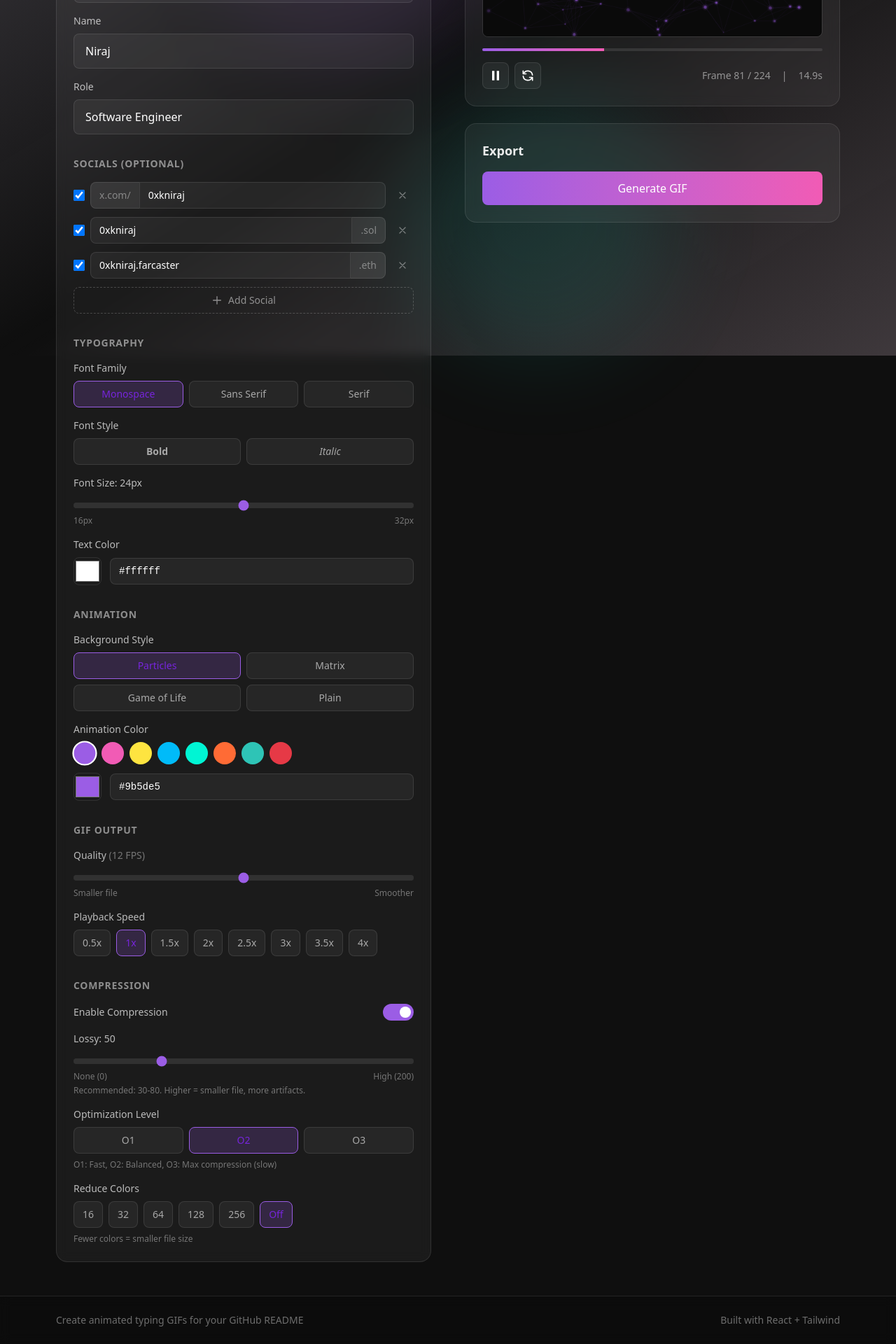
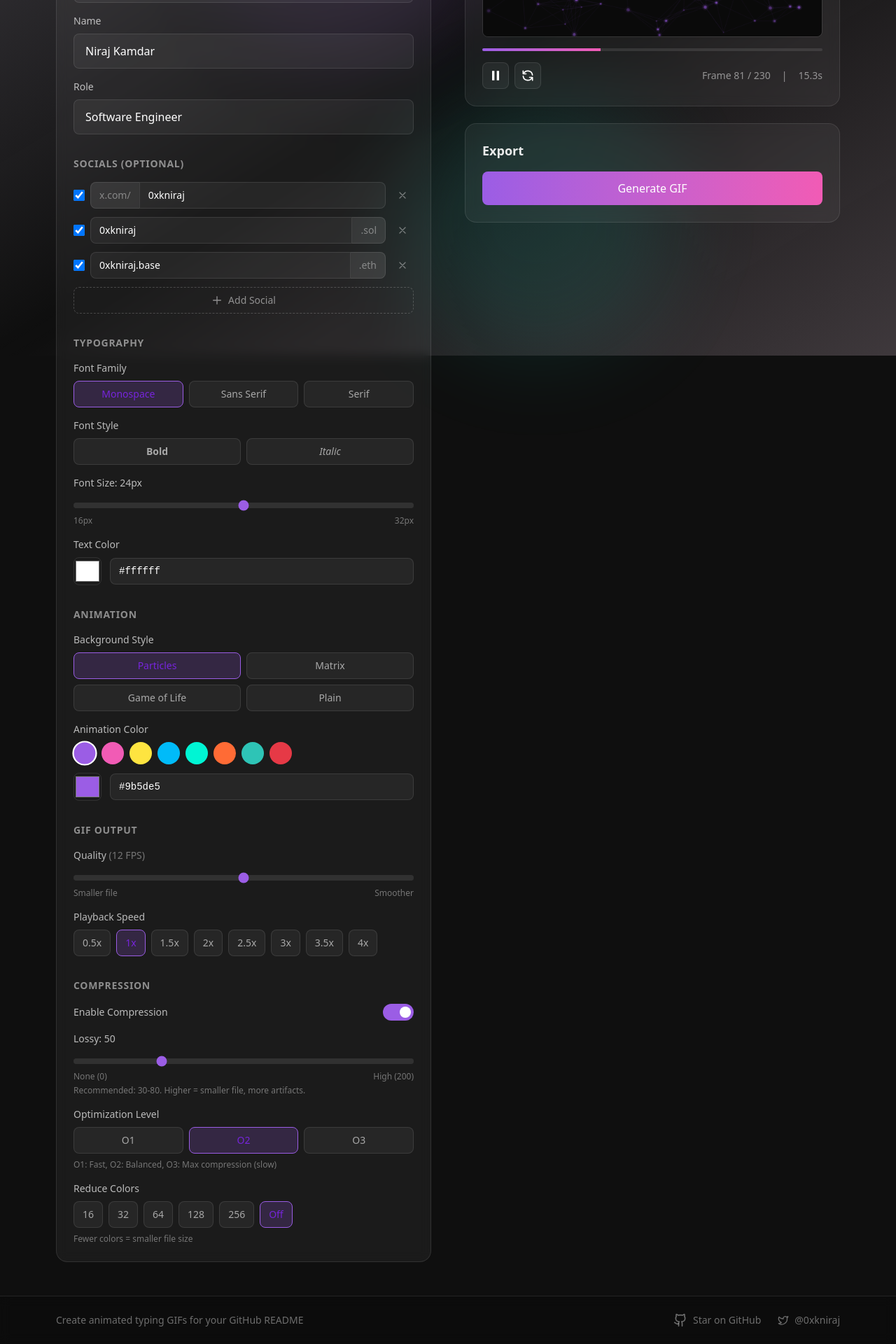
Before and after one commit to Niraj-Kamdar/giftro, a React (Vite) app: page / in a window 1280 px wide. Shown: the part 292-2212 px from the top of the page at 70% size. Built offline with nearby package versions, Linux system fonts and the light colour scheme.

Commit message:
feat: add socials

```diff
--- a/package.json
+++ b/package.json
@@ -14,6 +14,7 @@
     "framer-motion": "^12.23.27",
     "gif.js": "^0.2.0",
     "gifsicle-wasm-browser": "^1.5.19",
+    "lucide-react": "^0.562.0",
     "react": "^19.2.0",
     "react-dom": "^19.2.0",
     "tailwindcss": "^4.1.18"
--- a/src/components/Layout.tsx
+++ b/src/components/Layout.tsx
@@ -1,4 +1,5 @@
 import { motion } from 'framer-motion'
+import { Github, Twitter } from 'lucide-react'
 
 interface LayoutProps {
   children: React.ReactNode
@@ -51,8 +52,25 @@ export function Layout({ children }: LayoutProps) {
           <p className="text-sm text-white/40">
             Create animated typing GIFs for your GitHub README
           </p>
-          <div className="flex items-center gap-4 text-sm text-white/40">
-            <span>Built with React + Tailwind</span>
+          <div className="flex items-center gap-6">
+            <a
+              href="https://github.com/Niraj-Kamdar/giftro"
+              target="_blank"
+              rel="noopener noreferrer"
+              className="flex items-center gap-2 text-sm text-white/40 hover:text-white/70 transition-colors"
+            >
+              <Github className="w-5 h-5" />
+              <span className="hidden sm:inline">Star on GitHub</span>
+            </a>
+            <a
+              href="https://x.com/0xkniraj"
+              target="_blank"
+              rel="noopener noreferrer"
+              className="flex items-center gap-2 text-sm text-white/40 hover:text-white/70 transition-colors"
+            >
+              <Twitter className="w-4 h-4" />
+              <span className="hidden sm:inline">@0xkniraj</span>
+            </a>
           </div>
         </div>
       </footer>
--- a/src/lib/animationEngine.ts
+++ b/src/lib/animationEngine.ts
@@ -1,85 +1,92 @@
-import { type AnimationConfig, type AnimationStep, type FrameState, SOCIAL_CONFIG } from './types'
+import {
+  type AnimationConfig,
+  type AnimationStep,
+  type FrameState,
+  SOCIAL_CONFIG,
+} from "./types";
 
 // Timing constants (milliseconds)
-const MS_PER_CHAR_TYPE = 80 // Time to type one character
-const MS_PER_CHAR_DELETE = 40 // Time to delete one character (faster than typing)
-const MS_PAUSE_BASE = 800 // Base pause duration between sections
-const CURSOR_BLINK_MS = 300 // Cursor blink interval
+const MS_PER_CHAR_TYPE = 80; // Time to type one character
+const MS_PER_CHAR_DELETE = 40; // Time to delete one character (faster than typing)
+const MS_PAUSE_BASE = 800; // Base pause duration between sections
+const CURSOR_BLINK_MS = 300; // Cursor blink interval
 
-export function generateAnimationSteps(config: AnimationConfig): AnimationStep[] {
-  const steps: AnimationStep[] = []
-  const { introText, name, role, socials } = config
+export function generateAnimationSteps(
+  config: AnimationConfig,
+): AnimationStep[] {
+  const steps: AnimationStep[] = [];
+  const { introText, name, role, socials } = config;
 
   // Track current text after intro to know what to delete
-  let currentSuffix = ''
+  let currentSuffix = "";
 
   // Step 1: Type the intro
-  steps.push({ type: 'type', text: introText })
+  steps.push({ type: "type", text: introText });
 
   // Step 2: Type name
   if (name) {
-    steps.push({ type: 'type', text: ` ${name}` })
-    steps.push({ type: 'pause', duration: 1 }) // 1x base pause
-    currentSuffix = ` ${name}`
+    steps.push({ type: "type", text: ` ${name}` });
+    steps.push({ type: "pause", duration: 1 }); // 1x base pause
+    currentSuffix = ` ${name}`;
   }
 
   // Step 3: Delete name, type role
   if (role) {
     if (currentSuffix) {
-      steps.push({ type: 'delete', count: currentSuffix.length })
+      steps.push({ type: "delete", count: currentSuffix.length });
     }
-    steps.push({ type: 'type', text: ` ${role}` })
-    steps.push({ type: 'pause', duration: 1 })
-    currentSuffix = ` ${role}`
+    steps.push({ type: "type", text: ` ${role}` });
+    steps.push({ type: "pause", duration: 1 });
+    currentSuffix = ` ${role}`;
   }
 
   // Step 4: Process each enabled social
-  const enabledSocials = socials.filter((s) => s.enabled && s.handle.trim())
+  const enabledSocials = socials.filter((s) => s.enabled && s.handle.trim());
   for (const social of enabledSocials) {
     if (currentSuffix) {
-      steps.push({ type: 'delete', count: currentSuffix.length })
+      steps.push({ type: "delete", count: currentSuffix.length });
     }
 
-    const socialConfig = SOCIAL_CONFIG[social.type]
-    const displayText = ` ${socialConfig.prefix}${social.handle}${socialConfig.suffix}`
-    steps.push({ type: 'type', text: displayText })
-    steps.push({ type: 'pause', duration: 1 })
-    currentSuffix = displayText
+    const socialConfig = SOCIAL_CONFIG[social.type];
+    const displayText = ` ${socialConfig.prefix}${social.handle}${socialConfig.suffix}`;
+    steps.push({ type: "type", text: displayText });
+    steps.push({ type: "pause", duration: 1 });
+    currentSuffix = displayText;
   }
 
   // Final pause before loop
-  steps.push({ type: 'pause', duration: 2 }) // 2x base pause
+  steps.push({ type: "pause", duration: 2 }); // 2x base pause
 
-  return steps
+  return steps;
 }
 
 /**
  * Calculate the total duration of the animation in milliseconds
  */
 export function calculateDurationMs(steps: AnimationStep[]): number {
-  let duration = 0
+  let duration = 0;
 
   for (const step of steps) {
     switch (step.type) {
-      case 'type':
-        duration += step.text.length * MS_PER_CHAR_TYPE
-        break
-      case 'delete':
-        duration += step.count * MS_PER_CHAR_DELETE
-        break
-      case 'append':
-        duration += step.text.length * MS_PER_CHAR_TYPE
-        break
-      case 'prepend':
-        duration += step.text.length * MS_PER_CHAR_TYPE
-        break
-      case 'pause':
-        duration += step.duration * MS_PAUSE_BASE
-        break
+      case "type":
+        duration += step.text.length * MS_PER_CHAR_TYPE;
+        break;
+      case "delete":
+        duration += step.count * MS_PER_CHAR_DELETE;
+        break;
+      case "append":
+        duration += step.text.length * MS_PER_CHAR_TYPE;
+        break;
+      case "prepend":
+        duration += step.text.length * MS_PER_CHAR_TYPE;
+        break;
+      case "pause":
+        duration += step.duration * MS_PAUSE_BASE;
+        break;
     }
   }
 
-  return duration
+  return duration;
 }
 
 /**
@@ -87,99 +94,128 @@ export function calculateDurationMs(steps: AnimationStep[]): number {
  */
 export function interpolateFrameAtTime(
   steps: AnimationStep[],
-  timeMs: number
+  timeMs: number,
 ): FrameState {
-  let currentTimeMs = 0
-  let currentText = ''
-  const cursorVisible = Math.floor(timeMs / CURSOR_BLINK_MS) % 2 === 0
+  let currentTimeMs = 0;
+  let currentText = "";
+  const cursorVisible = Math.floor(timeMs / CURSOR_BLINK_MS) % 2 === 0;
 
   for (const step of steps) {
-    let stepDurationMs = 0
+    let stepDurationMs = 0;
 
     switch (step.type) {
-      case 'type':
-        stepDurationMs = step.text.length * MS_PER_CHAR_TYPE
+      case "type":
+        stepDurationMs = step.text.length * MS_PER_CHAR_TYPE;
         if (timeMs < currentTimeMs + stepDurationMs) {
-          const progress = timeMs - currentTimeMs
-          const charsTyped = Math.floor(progress / MS_PER_CHAR_TYPE)
-          currentText += step.text.substring(0, charsTyped + 1)
-          return { text: currentText, cursorVisible, backgroundFrame: Math.floor(timeMs / 16) }
+          const progress = timeMs - currentTimeMs;
+          const charsTyped = Math.floor(progress / MS_PER_CHAR_TYPE);
+          currentText += step.text.substring(0, charsTyped + 1);
+          return {
+            text: currentText,
+            cursorVisible,
+            backgroundFrame: Math.floor(timeMs / 16),
+          };
         }
-        currentText += step.text
-        break
+        currentText += step.text;
+        break;
 
-      case 'delete':
-        stepDurationMs = step.count * MS_PER_CHAR_DELETE
+      case "delete":
+        stepDurationMs = step.count * MS_PER_CHAR_DELETE;
         if (timeMs < currentTimeMs + stepDurationMs) {
-          const progress = timeMs - currentTimeMs
+          const progress = timeMs - currentTimeMs;
           const charsDeleted = Math.min(
             Math.floor(progress / MS_PER_CHAR_DELETE) + 1,
-            step.count
-          )
-          const newLength = Math.max(0, currentText.length - charsDeleted)
-          currentText = currentText.substring(0, newLength)
-          return { text: currentText, cursorVisible, backgroundFrame: Math.floor(timeMs / 16) }
+            step.count,
+          );
+          const newLength = Math.max(0, currentText.length - charsDeleted);
+          currentText = currentText.substring(0, newLength);
+          return {
+            text: currentText,
+            cursorVisible,
+            backgroundFrame: Math.floor(timeMs / 16),
+          };
         }
-        currentText = currentText.substring(0, Math.max(0, currentText.length - step.count))
-        break
+        currentText = currentText.substring(
+          0,
+          Math.max(0, currentText.length - step.count),
+        );
+        break;
 
-      case 'append':
-        stepDurationMs = step.text.length * MS_PER_CHAR_TYPE
+      case "append":
+        stepDurationMs = step.text.length * MS_PER_CHAR_TYPE;
         if (timeMs < currentTimeMs + stepDurationMs) {
-          const progress = timeMs - currentTimeMs
-          const charsTyped = Math.floor(progress / MS_PER_CHAR_TYPE)
-          const appendedText = step.text.substring(0, charsTyped + 1)
-          return { text: currentText + appendedText, cursorVisible, backgroundFrame: Math.floor(timeMs / 16) }
+          const progress = timeMs - currentTimeMs;
+          const charsTyped = Math.floor(progress / MS_PER_CHAR_TYPE);
+          const appendedText = step.text.substring(0, charsTyped + 1);
+          return {
+            text: currentText + appendedText,
+            cursorVisible,
+            backgroundFrame: Math.floor(timeMs / 16),
+          };
         }
-        currentText += step.text
-        break
+        currentText += step.text;
+        break;
 
-      case 'prepend':
-        stepDurationMs = step.text.length * MS_PER_CHAR_TYPE
+      case "prepend":
+        stepDurationMs = step.text.length * MS_PER_CHAR_TYPE;
         if (timeMs < currentTimeMs + stepDurationMs) {
-          const progress = timeMs - currentTimeMs
-          const charsTyped = Math.floor(progress / MS_PER_CHAR_TYPE)
-          const prependedText = step.text.substring(step.text.length - charsTyped - 1)
-          return { text: prependedText + currentText, cursorVisible, backgroundFrame: Math.floor(timeMs / 16) }
+          const progress = timeMs - currentTimeMs;
+          const charsTyped = Math.floor(progress / MS_PER_CHAR_TYPE);
+          const prependedText = step.text.substring(
+            step.text.length - charsTyped - 1,
+          );
+          return {
+            text: prependedText + currentText,
+            cursorVisible,
+            backgroundFrame: Math.floor(timeMs / 16),
+          };
         }
-        currentText = step.text + currentText
-        break
+        currentText = step.text + currentText;
+        break;
 
-      case 'pause':
-        stepDurationMs = step.duration * MS_PAUSE_BASE
+      case "pause":
+        stepDurationMs = step.duration * MS_PAUSE_BASE;
         if (timeMs < currentTimeMs + stepDurationMs) {
-          return { text: currentText, cursorVisible, backgroundFrame: Math.floor(timeMs / 16) }
+          return {
+            text: currentText,
+            cursorVisible,
+            backgroundFrame: Math.floor(timeMs / 16),
+          };
         }
-        break
+        break;
     }
 
-    currentTimeMs += stepDurationMs
+    currentTimeMs += stepDurationMs;
   }
 
   // If we've gone past all steps, return final state
-  return { text: currentText, cursorVisible, backgroundFrame: Math.floor(timeMs / 16) }
+  return {
+    text: currentText,
+    cursorVisible,
+    backgroundFrame: Math.floor(timeMs / 16),
+  };
 }
 
 export function getDefaultConfig(): AnimationConfig {
   return {
-    introText: 'Hey there! I am',
-    name: 'Niraj',
-    role: 'Software Engineer',
+    introText: "Hey there! I am",
+    name: "Niraj Kamdar",
+    role: "Software Engineer",
     socials: [
-      { type: 'x', handle: '0xkniraj', enabled: true },
-      { type: 'sns', handle: '0xkniraj', enabled: true },
-      { type: 'ens', handle: '0xkniraj.farcaster', enabled: true },
+      { type: "x", handle: "0xkniraj", enabled: true },
+      { type: "sns", handle: "0xkniraj", enabled: true },
+      { type: "ens", handle: "0xkniraj.base", enabled: true },
     ],
     font: {
-      family: 'mono',
+      family: "mono",
       size: 24,
-      color: '#ffffff',
+      color: "#ffffff",
       bold: false,
       italic: false,
     },
     background: {
-      type: 'particle',
-      color: '#9b5de5',
+      type: "particle",
+      color: "#9b5de5",
       width: 600,
       height: 200,
     },
@@ -193,5 +229,5 @@ export function getDefaultConfig(): AnimationConfig {
         colors: null,
       },
     },
-  }
+  };
 }
```
Also changed, not shown: 2 other files (tests, documents, lock files or other folders).
